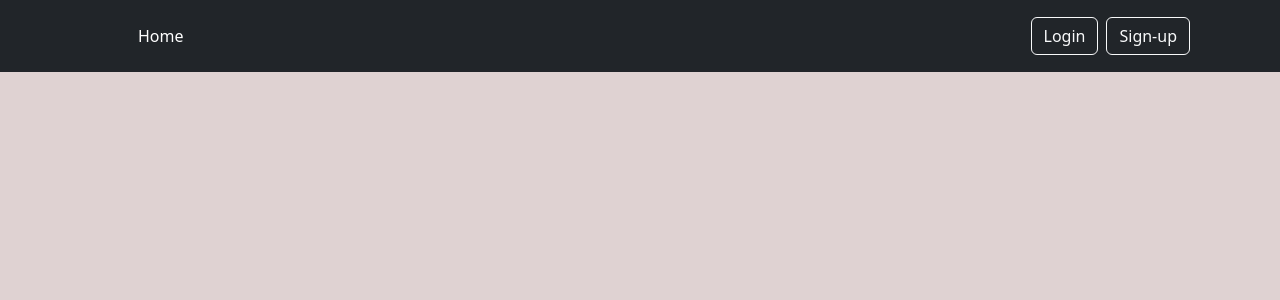
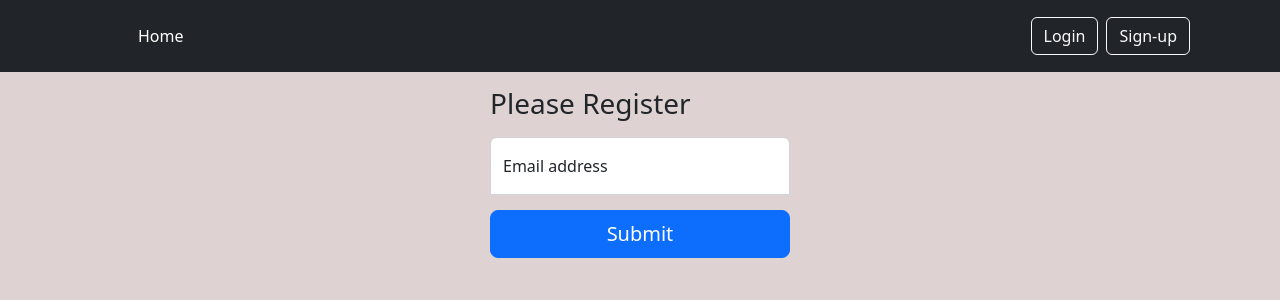
Before and after one commit to soukainna/login_page, an Angular app in the folder front_angular/: page /forgot in a window 1280 px wide. Before the commit this address led to /. Shown: the top 300 px of the page. Built offline with nearby package versions, Linux system fonts and the light colour scheme.

Commit message:
add tjhe logic to send an email when we forgotPass

```diff
--- a/front_angular/src/app/app-routing.module.ts
+++ b/front_angular/src/app/app-routing.module.ts
@@ -1,5 +1,6 @@
 import { NgModule } from '@angular/core';
 import { RouterModule, Routes } from '@angular/router';
+import { ForgotComponent } from './pages/forgot/forgot.component';
 import { HomeComponent } from './pages/home/home.component';
 import { LoginComponent } from './pages/login/login.component';
 import { RegisterComponent } from './pages/register/register.component';
@@ -7,7 +8,8 @@ import { RegisterComponent } from './pages/register/register.component';
 const routes: Routes = [
   { path: '', component: HomeComponent},
   { path: 'login', component: LoginComponent},
-  { path: 'register', component: RegisterComponent}
+  { path: 'register', component: RegisterComponent},
+  { path: 'forgot', component: ForgotComponent}
 ];
 
 @NgModule({
--- a/front_angular/src/app/app.module.ts
+++ b/front_angular/src/app/app.module.ts
@@ -10,6 +10,7 @@ import { NavComponent } from './components/nav/nav.component';
 import { ReactiveFormsModule } from '@angular/forms';
 import { HttpClientModule, HTTP_INTERCEPTORS } from '@angular/common/http';
 import { AuthInterceptor } from './interceptors/auth.interceptor';
+import { ForgotComponent } from './pages/forgot/forgot.component';
 
 @NgModule({
   declarations: [
@@ -17,7 +18,8 @@ import { AuthInterceptor } from './interceptors/auth.interceptor';
     LoginComponent,
     RegisterComponent,
     HomeComponent,
-    NavComponent
+    NavComponent,
+    ForgotComponent
   ],
   imports: [
 
--- /dev/null
+++ b/front_angular/src/app/pages/forgot/forgot.component.html
@@ -0,0 +1,13 @@
+<main class="form-signin w-100 m-auto">
+    <div *ngIf="cls" class="alert alert-{{cls}}" role="alert">
+        {{message}}
+    </div>
+    <form [formGroup]="form" (submit)="submit()">
+      <h1 class="h3 mb-3 fw-normal">Please Register</h1>
+      <div class="form-floating">
+        <input formControlName="email" type="email" class="form-control"  placeholder="name@example.com">
+        <label>Email address</label>
+      </div>
+      <button class="w-100 btn btn-lg btn-primary mt-3" type="submit">Submit</button>
+    </form>
+  </main>
--- /dev/null
+++ b/front_angular/src/app/pages/forgot/forgot.component.ts
@@ -0,0 +1,47 @@
+import { Component, OnInit } from '@angular/core';
+import { FormBuilder, FormGroup } from '@angular/forms';
+import { AuthService } from 'src/app/serices/auth.service';
+import { ForgotService } from 'src/app/serices/forgot.service';
+
+@Component({
+  selector: 'app-forgot',
+  templateUrl: './forgot.component.html',
+  styleUrls: ['./forgot.component.css']
+})
+export class ForgotComponent implements OnInit {
+
+  form!: FormGroup;
+  cls = '';
+  message = ''
+
+  constructor(
+    private formBuilder: FormBuilder,
+    private forgotService: ForgotService
+    ) {  }
+
+  ngOnInit(): void {
+    this.form = this.formBuilder.group({
+      email: '',
+    })
+  }
+
+
+
+   submit() {
+
+    this.forgotService.forgot(this.form.getRawValue()).subscribe(
+    {
+      next:()=> {
+        this.cls = "success",
+        this.message = 'Email was sent!'
+      },
+      error:() => {
+        this.cls = "danger",
+        this.message = 'Error to send email'
+      }
+    }
+    )
+    console.log(this.form)
+   }
+
+}
--- a/front_angular/src/app/pages/login/login.component.html
+++ b/front_angular/src/app/pages/login/login.component.html
@@ -9,6 +9,11 @@
         <input formControlName="password" type="password" class="form-control"  placeholder="Password">
         <label>Password</label>
       </div>
+
+      <div class="mb-3">
+        <a routerLink="/forgot">Forgot your password</a>
+      </div>
+
       <button class="w-100 btn btn-lg btn-primary" type="submit">login in</button>
     </form>
   </main>
--- /dev/null
+++ b/front_angular/src/app/serices/forgot.service.ts
@@ -0,0 +1,17 @@
+import { HttpClient } from '@angular/common/http';
+import { Injectable } from '@angular/core';
+import { environment } from 'src/environments/environment';
+
+@Injectable({
+  providedIn: 'root'
+})
+export class ForgotService {
+
+  constructor(
+    private http: HttpClient
+  ) { }
+
+  forgot(body : any){
+    return this.http.post(`${environment.api}/forgot`, body)
+  }
+}
```
Also changed, not shown: front_angular/src/app/pages/forgot/forgot.component.css (added), 1 other file (tests, documents, lock files or other folders).
